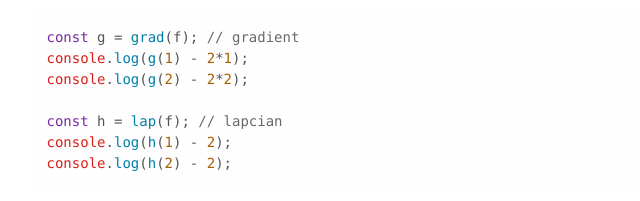
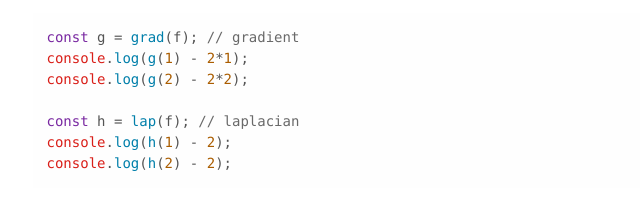
Before and after one commit to StellaContrail/fdm.js, a plain HTML site: page index.html in a window 1280 px wide. Shown: the part 1335-1536 px from the top of the page, 287-927 px from the left. Drawn offline with nearby package versions, Linux system fonts and the light colour scheme.

Commit message:
Fixed typo

```diff
--- a/index.html
+++ b/index.html
@@ -88,7 +88,7 @@ fdm.dh = 0.1;</code></pre>
 console.log(g(1) - 2*1);
 console.log(g(2) - 2*2);
 
-const h = lap(f); // lapcian
+const h = lap(f); // laplacian
 console.log(h(1) - 2);
 console.log(h(2) - 2);</code></pre>
           </div>
```
Also changed, not shown: 1 other file.
